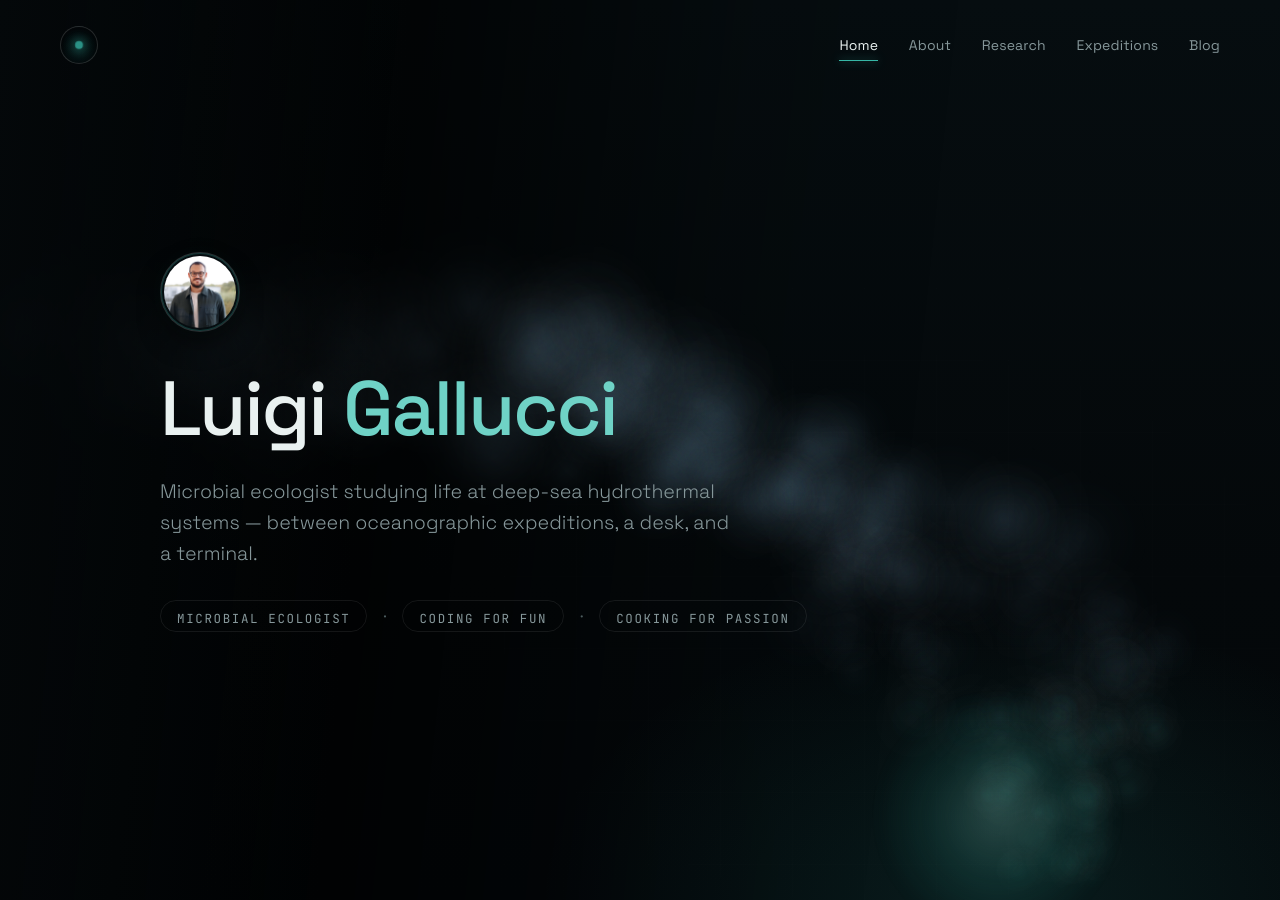
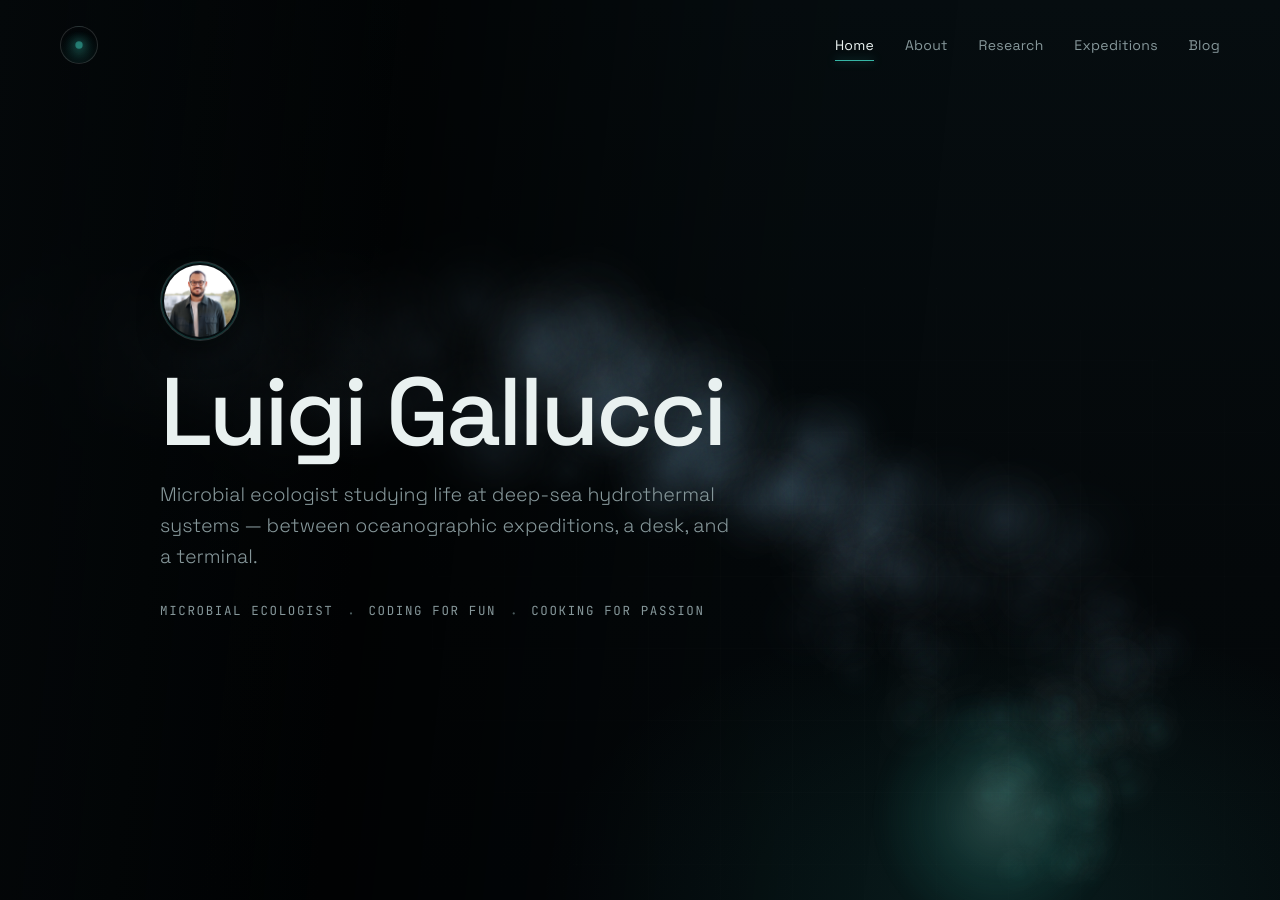
Before and after one commit to l-gallucci/l-gallucci.github.io, a Jekyll site: the page built from _pages/home.md, in a window 1280 px wide and 900 px high. Built offline with Jekyll 4.4.1, drawn with Linux system fonts in a browser that asks for light colours.

Commit message:
Clean up repo: remove redundancy and dead files
- Strip home.css from 142 to 67 lines: remove reset/layout/footer/reveal
  rules already in main.css; fix .name specificity bug (.hero .name)
- Create _data/blog.yml; blog.html now reads lede from data like all other pages
- Fix _config.yml navbar: replace dead /creative/ + /contact/ with /expeditions/ + /blog/
- Exclude HANDOFF.md from Jekyll build (was publishing as public page)
- Delete unused assets/icons/scientific-reports.svg (papers.yml uses .jpeg)
- Remove test post 2025-05-12-hello-world.md

Co-Authored-By: Claude Sonnet 4.6 <noreply@anthropic.com>

```diff
--- a/_config.yml
+++ b/_config.yml
@@ -15,10 +15,10 @@ navbar:
     url: /about/
   - title: Research
     url: /research/
-  - title: Creative
-    url: /creative/
-  - title: Contact
-    url: /contact/
+  - title: Expeditions
+    url: /expeditions/
+  - title: Blog
+    url: /blog/
 include:
   - assets
   - _pages
@@ -31,6 +31,7 @@ exclude:
   - Gemfile
   - Gemfile.lock
   - README.md
+  - HANDOFF.md
   - LICENSE
   - node_modules
   - vendor
--- /dev/null
+++ b/_data/blog.yml
@@ -0,0 +1 @@
+lede: "Occasional notes on <span class=\"hl\">microbial ecology</span>, the <span class=\"hl\">code</span> I write along the way, and the odd <span class=\"hl\">cooking</span> experiment."
--- a/_layouts/blog.html
+++ b/_layouts/blog.html
@@ -4,10 +4,7 @@ layout: base
 <div class="wrap">
   <div class="kicker reveal"><span class="rule"></span>Blog</div>
   <h1 class="display reveal" style="margin-bottom:30px">Blog</h1>
-  <p class="lede reveal" style="margin-bottom:50px">
-    Occasional notes on <span class="hl">microbial ecology</span>, the
-    <span class="hl">code</span> I write along the way, and the odd <span class="hl">cooking</span> experiment.
-  </p>
+  <p class="lede reveal" style="margin-bottom:50px">{{ site.data.blog.lede }}</p>
 
   <div class="post-list">
     {% for post in site.posts %}
--- a/assets/css/home.css
+++ b/assets/css/home.css
@@ -1,108 +1,55 @@
+/* home-specific: CSS var overrides + hero / avatar / roles / enter */
+
+/* ---- variable overrides ---- */
 :root{
-  --bg:#060d10; --bg-deep:#04080a; --bg-floor:#03070a;
+  --bg-floor:#03070a;
   --text:#e9f1f0; --muted:#86979a; --faint:#4c5c5e;
-  --accent:#36b6a6; --accent-soft:#6fd2c6;
-  --accent-dim:rgba(54,182,166,.42); --accent-wash:rgba(54,182,166,.07); --accent-glow:rgba(54,182,166,.8);
-  --line:rgba(255,255,255,.08); --line-2:rgba(255,255,255,.14);
+  --accent-dim:rgba(54,182,166,.42);
+  --line-2:rgba(255,255,255,.14);
   --glow:rgba(54,182,166,.12);
   --vent-core:rgba(150,240,225,.40); --vent-mid:rgba(54,182,166,.20);
   --avatar-ring:rgba(54,182,166,.25);
   --name-accent:var(--text);
 }
 
-/* ===========================================================
-   home-refined.css — sober / editorial home hero
-   Palette is supplied per-page via CSS custom properties on :root
-   (set in each variant's inline <style>). Structure is palette-agnostic.
-   =========================================================== */
-
-*{box-sizing:border-box;margin:0;padding:0}
-html{scroll-behavior:smooth}
-html,body{min-height:100%}
-body{
-  font-family:"Space Grotesk",system-ui,sans-serif;
-  background:var(--bg-deep); color:var(--text);
-  -webkit-font-smoothing:antialiased; overflow-x:hidden; position:relative;
-}
-a{color:inherit; text-decoration:none}
-::selection{background:var(--accent-dim); color:#fff}
-
-/* ---- fixed atmospheric background ---- */
-.bg{position:fixed; inset:0; z-index:0;
-  background:
-    radial-gradient(58% 52% at 78% 100%, var(--glow), transparent 62%),
-    linear-gradient(180deg, var(--bg) 0%, var(--bg-deep) 64%, var(--bg-floor) 100%);}
-.grid{position:fixed; inset:0; z-index:0; pointer-events:none; opacity:.45;
-  background-image:
-    linear-gradient(rgba(255,255,255,.022) 1px, transparent 1px),
-    linear-gradient(90deg, rgba(255,255,255,.022) 1px, transparent 1px);
-  background-size:72px 72px;
+/* ---- background overrides ---- */
+.bg{background:
+  radial-gradient(58% 52% at 78% 100%, var(--glow), transparent 62%),
+  linear-gradient(180deg, var(--bg) 0%, var(--bg-deep) 64%, var(--bg-floor) 100%);}
+.grid{opacity:.45; background-size:72px 72px;
   -webkit-mask-image:radial-gradient(82% 82% at 70% 70%, #000 22%, transparent 84%);
           mask-image:radial-gradient(82% 82% at 70% 70%, #000 22%, transparent 84%);}
-canvas#sim{position:fixed; inset:0; z-index:1; pointer-events:none}
-.vent{position:fixed; left:78%; bottom:-4%; transform:translateX(-50%); z-index:1; pointer-events:none;
-  width:240px; height:240px;
+.vent{left:78%; bottom:-4%; width:240px; height:240px;
   background:radial-gradient(circle, var(--vent-core), var(--vent-mid) 40%, transparent 72%);
   filter:blur(8px); animation:flare 6.5s ease-in-out infinite;}
 @keyframes flare{0%,100%{opacity:.55; transform:translateX(-50%) scale(1)}50%{opacity:.85; transform:translateX(-50%) scale(1.12)}}
-/* text-legibility scrim, heavier on the left where the copy sits */
-.scrim{position:fixed; inset:0; z-index:2; pointer-events:none;
-  background:linear-gradient(96deg, var(--bg-deep) 0%, rgba(0,0,0,.66) 30%, rgba(0,0,0,.10) 56%, transparent 70%);}
+.scrim{background:linear-gradient(96deg, var(--bg-deep) 0%, rgba(0,0,0,.66) 30%, rgba(0,0,0,.10) 56%, transparent 70%);}
 
-/* ---- shell / nav ---- */
-.shell{position:relative; z-index:3}
-.nav{
-  position:fixed; top:0; left:0; right:0; z-index:50;
-  display:flex; align-items:center; justify-content:space-between;
-  gap:24px; flex-wrap:wrap;
-  padding:26px clamp(20px,5vw,60px);
-  transition:padding .35s cubic-bezier(.2,.7,.2,1), background .35s, border-color .35s, backdrop-filter .35s;
-  border-bottom:1px solid transparent;
-}
-.nav.scrolled{
-  padding:14px clamp(20px,5vw,60px);
-  background:color-mix(in srgb, var(--bg-deep) 78%, transparent);
-  backdrop-filter:blur(14px); -webkit-backdrop-filter:blur(14px);
-  border-bottom:1px solid var(--line);
-}
-.brand{width:38px; height:38px; border-radius:50%; border:1px solid var(--line-2); display:flex; align-items:center; justify-content:center; flex:0 0 auto;
-  background:radial-gradient(circle at 50% 72%, var(--accent-wash), transparent 70%); transition:border-color .3s, background .3s, transform .3s}
-.brand:hover{border-color:var(--accent-dim); transform:translateY(-1px)}
-.brand .dot{width:8px; height:8px; border-radius:50%; background:var(--accent); box-shadow:0 0 12px 2px var(--accent-glow); animation:pulseDot 3.4s ease-in-out infinite}
-@keyframes pulseDot{0%,100%{opacity:.5; transform:scale(.82)}50%{opacity:1; transform:scale(1.12)}}
-.navlinks{display:flex; gap:clamp(14px,2.4vw,34px); align-items:center; flex-wrap:wrap}
-.navlinks a{color:var(--muted); font-size:14px; letter-spacing:.01em; position:relative; padding:4px 0; transition:color .3s}
-.navlinks a:hover{color:var(--text)}
-.navlinks a.active{color:var(--text)}
-.navlinks a.active::after{content:""; position:absolute; left:0; right:0; bottom:-3px; height:1.5px; background:var(--accent); box-shadow:0 0 8px var(--accent-glow)}
+/* ---- nav overrides ---- */
+.nav{padding:26px clamp(20px,5vw,60px)}
+.nav.scrolled{padding:14px clamp(20px,5vw,60px); background:color-mix(in srgb, var(--bg-deep) 78%, transparent);}
+.brand{width:38px; height:38px;}
+.brand .dot{width:8px; height:8px;}
 
 /* ---- hero ---- */
-.page{min-height:100vh; display:flex; flex-direction:column}
-.hero{flex:1; min-height:100vh; display:flex; flex-direction:column; justify-content:center;
-  width:100%; max-width:1080px; margin:0 auto; padding:120px clamp(20px,5vw,60px) 90px}
-
+.hero{flex:1; width:100%; max-width:1080px; margin:0 auto; padding:120px clamp(20px,5vw,60px) 90px}
 .avatar{width:80px; height:80px; border-radius:50%; object-fit:cover; display:block;
   border:1px solid var(--line-2); padding:3px; background:var(--bg);
   box-shadow:0 0 0 1px var(--avatar-ring) inset, 0 14px 34px -14px rgba(0,0,0,.9), 0 0 30px -6px var(--accent-wash);
   margin-bottom:26px;}
-
-.kicker{font-family:"JetBrains Mono",monospace; font-size:12px; letter-spacing:.32em; text-transform:uppercase;
-  color:var(--accent); margin-bottom:20px; display:flex; align-items:center; gap:14px}
-.kicker .rule{height:1px; width:42px; background:linear-gradient(90deg, var(--accent), transparent)}
-
-.name{font-size:clamp(46px,8vw,96px); font-weight:500; line-height:.94; letter-spacing:-.035em; margin-bottom:22px}
-.name .sur{color:var(--name-accent)}
-
+.kicker{font-size:12px; letter-spacing:.32em; margin-bottom:20px;}
+.hero .name{font-size:clamp(46px,8vw,96px); font-weight:500; line-height:.94; letter-spacing:-.035em; margin:0 0 22px}
+.hero .name .sur{color:var(--name-accent)}
 .tagline{font-size:clamp(16px,1.8vw,19.5px); line-height:1.6; color:var(--muted); font-weight:300; max-width:46ch; margin-bottom:30px}
-
-.roles{display:flex; gap:8px 16px; flex-wrap:wrap; align-items:center; margin-bottom:46px}
-.role{font-family:"JetBrains Mono",monospace; font-size:12.5px; letter-spacing:.13em; text-transform:uppercase; color:var(--muted);
-  white-space:nowrap; position:relative; padding-bottom:4px; transition:color .3s}
+.roles{gap:8px 16px; align-items:center; margin-bottom:46px}
+.role{font-size:12.5px; letter-spacing:.13em; text-decoration:none;
+  padding:0; border:0; border-radius:0; background:none;
+  position:relative; padding-bottom:4px; transition:color .3s}
+.role:hover{background:none; border-color:transparent}
 .role.link::after{content:""; position:absolute; left:0; bottom:0; width:0; height:1px; background:var(--accent); transition:width .35s cubic-bezier(.2,.7,.2,1)}
 .role.link:hover{color:var(--text)}
 .role.link:hover::after{width:100%}
 .dotsep{color:var(--faint)}
-
 .enter{display:inline-flex; align-items:center; gap:12px; align-self:flex-start; white-space:nowrap;
   font-family:"JetBrains Mono",monospace; font-size:11.5px; letter-spacing:.22em; text-transform:uppercase; color:var(--faint); transition:color .3s}
 .enter:hover{color:var(--accent)}
@@ -111,29 +58,8 @@ canvas#sim{position:fixed; inset:0; z-index:1; pointer-events:none}
 .enter .arr{transition:transform .3s}
 @keyframes cue{0%,100%{transform:scaleX(.5); opacity:.5}50%{transform:scaleX(1); opacity:1}}
 
-/* ---- footer ---- */
-footer.site{position:relative; z-index:3; padding:24px clamp(20px,5vw,60px) 30px; border-top:1px solid var(--line);
-  display:flex; align-items:center; justify-content:space-between; gap:18px; flex-wrap:wrap}
-.social{display:flex; gap:6px; flex-wrap:wrap}
-.social a{color:var(--muted); font-family:"JetBrains Mono",monospace; font-size:11px; letter-spacing:.1em; text-transform:uppercase;
-  padding:6px 12px; border:1px solid var(--line); border-radius:999px; transition:.28s}
-.social a:hover{color:var(--accent); border-color:var(--accent-dim); background:var(--accent-wash)}
-.copy{font-size:12.5px; color:var(--faint)}
-.copy a{color:var(--muted)}
-.copy a:hover{color:var(--accent)}
-
-/* ---- reveal ----
-   Base state is VISIBLE. Hiding + entrance only happen when JS has confirmed
-   the document is visible & motion is allowed (it adds .anim to <html>).
-   This keeps content visible in paused-timeline contexts (hidden tabs,
-   capture harnesses, no-JS, reduced-motion). */
-.reveal{opacity:1; transform:none}
-html.js.anim .reveal{opacity:0; transform:translateY(20px); transition:opacity .9s cubic-bezier(.2,.7,.2,1), transform .9s cubic-bezier(.2,.7,.2,1)}
-html.js.anim .reveal.in{opacity:1; transform:none}
-
 @media (prefers-reduced-motion: reduce){
   .brand .dot,.vent,.enter .ln{animation:none}
-  html{scroll-behavior:auto}
 }
 @media (max-width:640px){
   .scrim{background:linear-gradient(180deg, var(--bg-deep) 0%, rgba(0,0,0,.5) 40%, rgba(0,0,0,.78) 100%)}
```
Also changed, not shown: _posts/2025-05-12-hello-world.md (deleted, +0 -14 lines), assets/icons/scientific-reports.svg (deleted).
